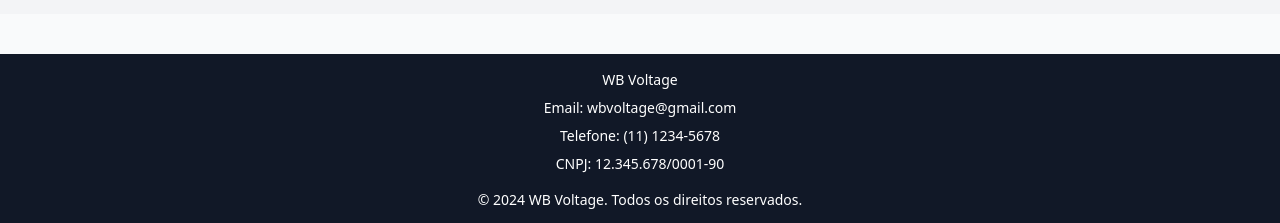
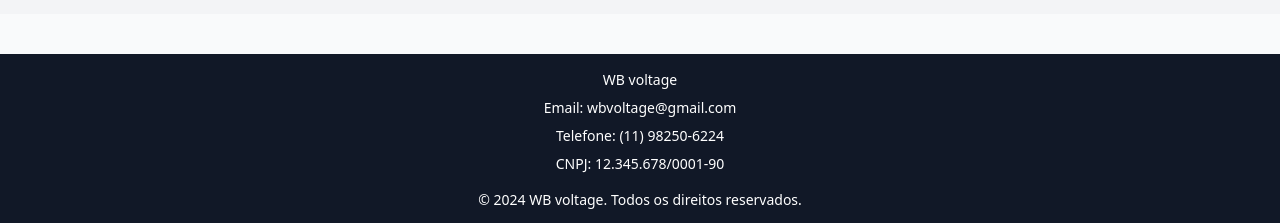
Before and after one commit to Douglasoliveirab/wb-voltage, a React (Vite) app: page / in a window 1280 px wide. Shown: the part 1313-1536 px from the top of the page. Built offline with nearby package versions, Linux system fonts and the light colour scheme.

Commit message:
fix: layout

```diff
--- a/src/App.tsx
+++ b/src/App.tsx
@@ -58,16 +58,16 @@ function App() {
 
       <footer className="bg-gray-900 text-white py-4 mt-10">
         <div className="container mx-auto text-center">
-          <p className="text-sm mb-2">WB Voltage</p>
+          <p className="text-sm mb-2">WB voltage</p>
           <p className="text-sm mb-2">Email: wbvoltage@gmail.com</p>
-          <p className="text-sm mb-2">Telefone: (11) 1234-5678</p>
+          <p className="text-sm mb-2">Telefone: (11) 98250-6224</p>
           <p className="text-sm mb-2">CNPJ: 12.345.678/0001-90</p>
-          <p className="text-sm mt-4">© 2024 WB Voltage. Todos os direitos reservados.</p>
+          <p className="text-sm mt-4">© 2024 WB voltage. Todos os direitos reservados.</p>
         </div>
       </footer>
 
       <a
-        href="https://wa.me/5511982506224?text=Olá, estou interessado em saber mais sobre os serviços da Wb Voltagem. Poderiam me ajudar?"
+        href="https://wa.me/5511982506224?text=Olá, estou interessado em saber mais sobre os serviços da WB voltage. Poderiam me ajudar?"
         target="_blank"
         rel="noopener noreferrer"
         className="fixed bottom-5 right-5 bg-green-500 text-white rounded-full p-3 shadow-lg transition-transform transform hover:scale-110"
```
